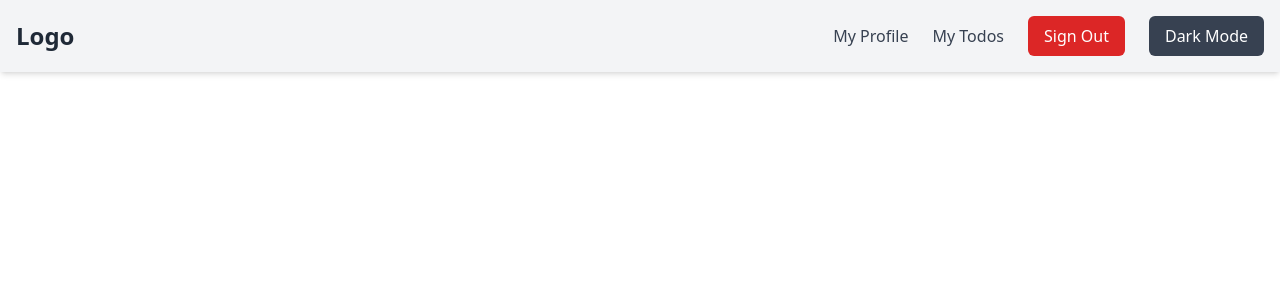
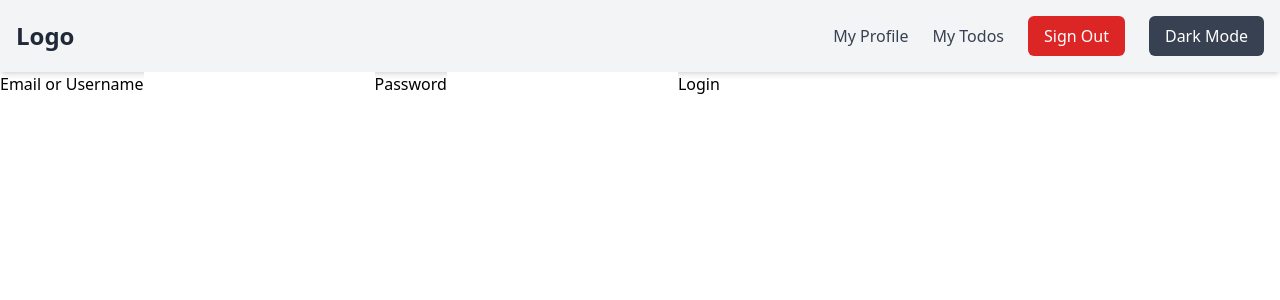
Before and after one commit to Zynalex9/express-task, a React (Vite) app in the folder frontend/: page /login in a window 1280 px wide. Shown: the top 300 px of the page. Built offline with nearby package versions, Linux system fonts and the light colour scheme; no server answers.

Commit message:
Middleware fix and basic login page

```diff
--- a/frontend/src/Routes/AllRoutes.tsx
+++ b/frontend/src/Routes/AllRoutes.tsx
@@ -1,11 +1,13 @@
 import { Routes, Route} from "react-router-dom";
 import Register from "../pages/Register";
 import AuthMiddleware from "./AuthMiddleware";
+import Login from "../pages/Login";
 const AllRoutes = () => {
   return (
     <div>
       <Routes>
         <Route path="/register" element={<AuthMiddleware><Register/></AuthMiddleware>}/>
+        <Route path="/login" element={<AuthMiddleware><Login/></AuthMiddleware>}/>
       </Routes>
     </div>
   )
--- a/frontend/src/Routes/AuthMiddleware.tsx
+++ b/frontend/src/Routes/AuthMiddleware.tsx
@@ -13,7 +13,9 @@ const AuthMiddleware = ({ children }: AuthCheckProps) => {
     const checkAuth = async () => {
       try {
         const response = await axios.get("/api/user/check-auth");
+        console.log("Response from /check-auth:", response);
         setIsAuthenticated(response.data.isAuthenticated);
+
       } catch (error) {
         setIsAuthenticated(false);
       }
--- a/frontend/src/pages/Login.tsx
+++ b/frontend/src/pages/Login.tsx
@@ -0,0 +1,69 @@
+import axios from "axios";
+import React, { useState } from "react";
+import { useForm } from "react-hook-form";
+import { useNavigate } from "react-router-dom";
+interface FormData {
+  email: string;
+  password: string;
+}
+const Login = () => {
+  const {
+    register,
+    formState: { errors, isSubmitting },
+    handleSubmit,
+  } = useForm<FormData>({
+    defaultValues: {
+      email: "",
+      password: "",
+    },
+  });
+  const navigate = useNavigate();
+  const [successMessage, setSuccessMessage] = useState("");
+
+  const onSubmit = async (data: any) => {
+    try {
+      console.log(data);
+      const response = await axios.post("/api/user/login", data);
+      setSuccessMessage("Login successfull redirecting to homepage");
+
+
+        setTimeout(() => {
+          navigate("/");
+        }, 1000);
+
+    } catch (error:any) {
+          console.error("Unexpected error:", error.response?.data || error.message);
+
+    }
+  };
+  return (
+    <div>
+      <form onSubmit={handleSubmit(onSubmit)}>
+        <label htmlFor="email">Email or Username</label>
+        <input
+          type="text"
+          {...register("email", {
+            required: "Please enter a email or username",
+          })}
+          id="email"
+        />
+        {errors.email && <p className="text-red-600">{errors.email.message}</p>}
+        <label htmlFor="password">Password</label>
+        <input
+          type="password"
+          {...register("password", {
+            required: "Please enter a password",
+          })}
+        />
+        {errors.password && (
+          <p className="text-red-600">{errors.password.message}</p>
+        )}
+        <button type="submit" disabled={isSubmitting}>
+          Login
+        </button>
+      </form>
+    </div>
+  );
+};
+
+export default Login;
```
Also changed, not shown: 2 other files (tests, documents, lock files or other folders).
